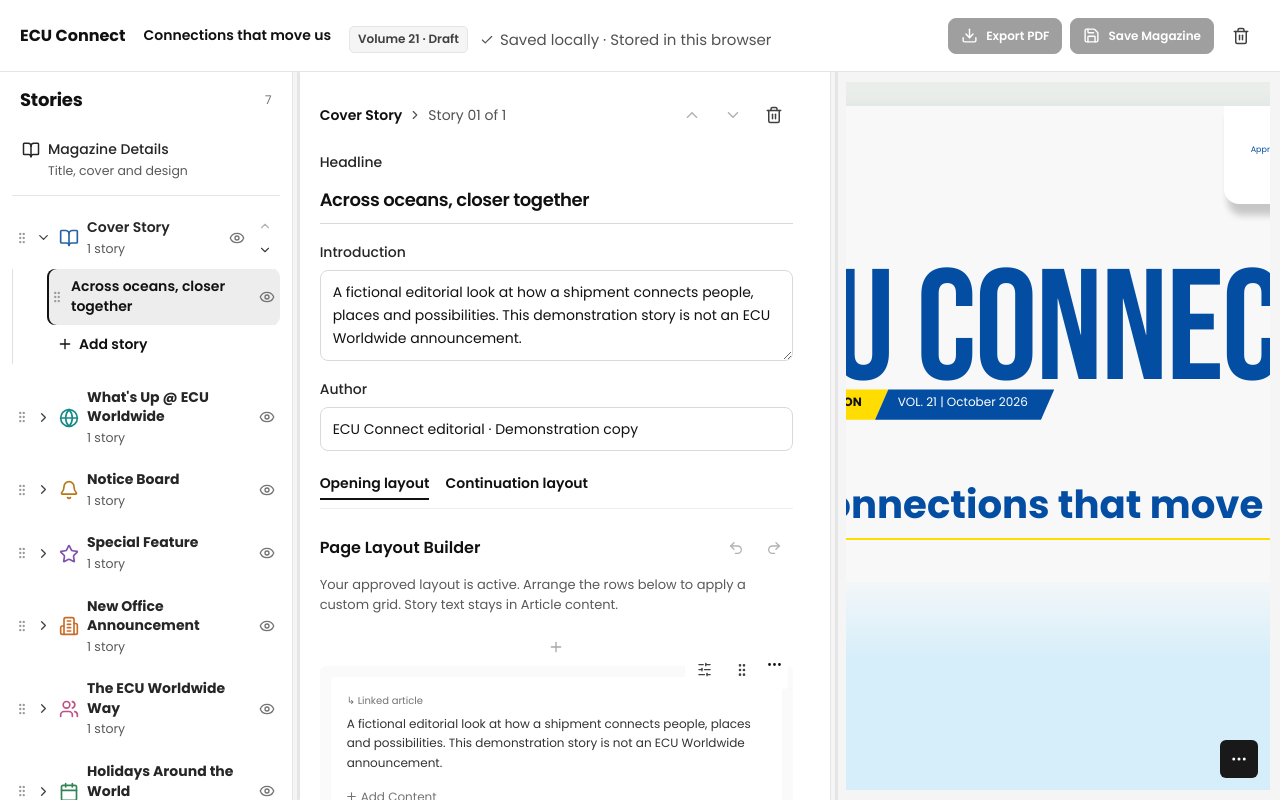
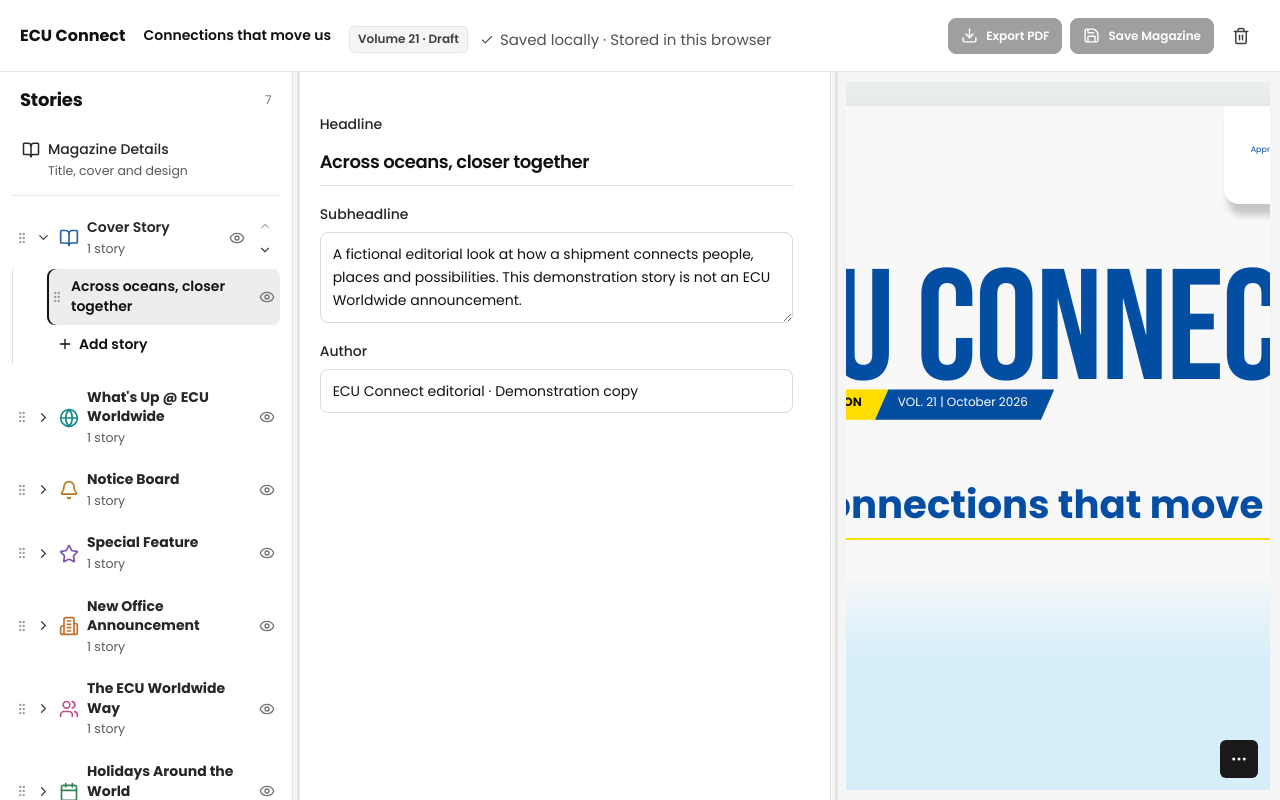
Before and after one commit to kamleshgaonkar/ecu-connect-magazine, a Next.js app: page /issues/volume-21-sample in a window 1280 px wide. Built offline with nearby package versions, Linux system fonts and the light colour scheme.

Commit message:
Simplify story editor to headline, subheadline and author

```diff
--- a/src/components/issue-editor.tsx
+++ b/src/components/issue-editor.tsx
@@ -652,7 +652,7 @@
       data-story-id={story.id}
       aria-label="Story editor"
     >
-      <div className="detail-header">
+      <div className="detail-header" hidden style={{ display: "none" }}>
         <nav className="breadcrumb" aria-label="Story location">
           <button className="text-button" onClick={onBack}>
             {sectionName || "Untitled section"}
@@ -698,7 +698,7 @@
         />
       </label>
       <label>
-        Introduction
+        Subheadline
         <textarea
           rows={3}
           value={story.subtitle}
@@ -718,11 +718,14 @@
           />
         </label>
       </div>
-      <GridEditor story={story} onChange={onChange} />
-      <div className="story-options">
-        <StoryVisualControls story={story} onChange={onChange} />
-        <StoryDesignControls story={story} onChange={onChange} />
-        <StoryAdvancedLayout story={story} onChange={onChange} />
+      {/* Temporarily hidden; keep layout/content editors mounted for restoration. */}
+      <div hidden>
+        <GridEditor story={story} onChange={onChange} />
+        <div className="story-options">
+          <StoryVisualControls story={story} onChange={onChange} />
+          <StoryDesignControls story={story} onChange={onChange} />
+          <StoryAdvancedLayout story={story} onChange={onChange} />
+        </div>
       </div>
     </article>
   );
```
